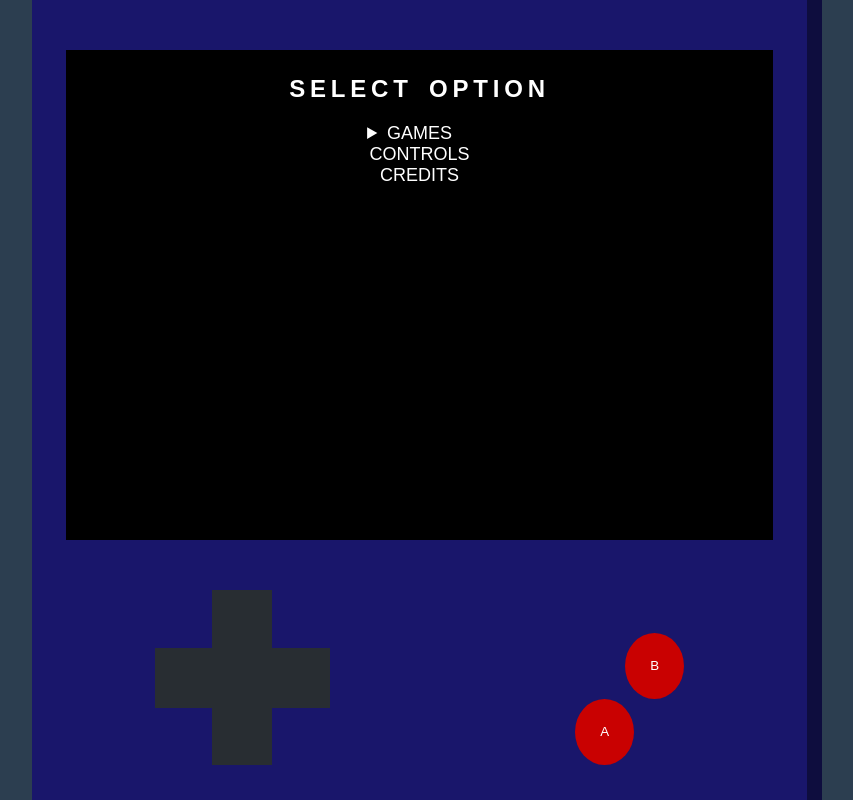
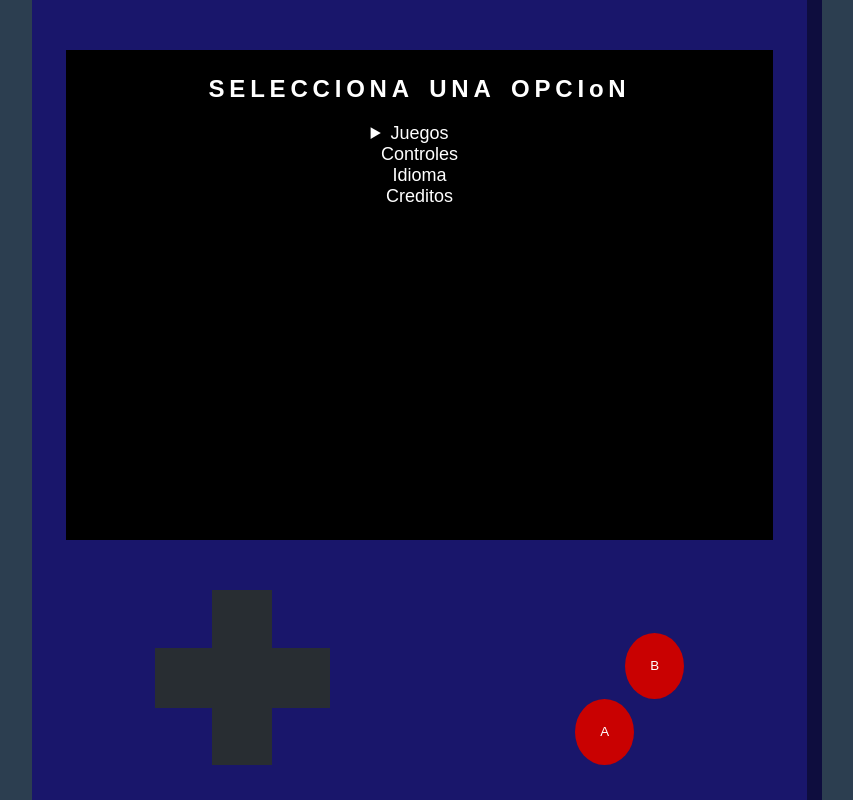
Before and after one commit to DavidHern0/PixelReact, a React (Vite) app: page / in a window 1280 px wide. Both pictures are taken after a click on the button 455 px from the left and 620 px from the top of the page. Shown: the whole page, without its empty margins (213-1066 px from the left). Built offline with nearby package versions, Linux system fonts and the light colour scheme; a web font is replaced by a local one.

Commit message:
Add language (WIP)

```diff
--- a/src/App.jsx
+++ b/src/App.jsx
@@ -3,8 +3,11 @@ import Menu from './components/menu/Menu';
 import Credits from './components/credits/Credits';
 import Controls from './components/controls/Controls'
 import StartScreen from './components/startScreen/StartScreen';
+import Language from './components/language/Language';
 
 function App() {
+  // const [selectedLanguage, setSelectedLanguage] = useState("ESP");
+  let selectedLanguage = "ESP";
   const [selectedGame, setSelectedGame] = useState();
   const [componentHistory, setComponentHistory] = useState([]); //go back component
   const [currentComponent, setCurrentComponent] = useState(<StartScreen />); //set component
@@ -24,7 +27,6 @@ function App() {
   const handleButtonClick = (direction) => {
     simulateArrowsKeyEvent(`Arrow${direction}`);
   };
-  //
 
   //Handle 'A' button
   const handleAButtonClick = () => {
@@ -32,7 +34,10 @@ function App() {
       if (selectedGame) {
         setComponentHistory([...componentHistory, currentComponent]);
         if (selectedGame === 'CREDITS') {
-          setCurrentComponent(<Credits />);
+          setCurrentComponent(<Credits/>);
+        }
+        if (selectedGame === 'LANGUAGE') {
+          setCurrentComponent(<Language currentLanguage={selectedLanguage} />);
         }
         if (selectedGame === 'CONTROLS') {
           setCurrentComponent(<Controls />);
@@ -59,7 +64,7 @@ function App() {
         handleBButtonClick();
       } else if (event.type === 'keydown') {
         if (currentComponent.type === StartScreen) {
-          setCurrentComponent(<Menu selectedGame={selectedGame} setSelectedGame={setSelectedGame} />);
+          setCurrentComponent(<Menu selectedGame={selectedGame} setSelectedGame={setSelectedGame} selectedLanguage={selectedLanguage}/>);
         }
       }
     };
@@ -77,7 +82,7 @@ function App() {
     <>
       <div className='arcade-machine'>
         <div className='screen'>
-          {currentComponent.type === Menu ? <Menu selectedGame={selectedGame} setSelectedGame={setSelectedGame} /> : currentComponent}
+          {currentComponent.type === Menu ? <Menu selectedGame={selectedGame} setSelectedGame={setSelectedGame} selectedLanguage={selectedLanguage}/> : currentComponent}
         </div>
 
         <div className='arcade-buttons'>
--- /dev/null
+++ b/src/components/language/Language.css
@@ -0,0 +1,8 @@
+.languages-list {
+    display: flex;
+    list-style-type: none;
+    padding: 0;
+    flex-direction: column;
+    align-items: center;
+    font-size: 18px;
+}
--- /dev/null
+++ b/src/components/language/Language.jsx
@@ -0,0 +1,74 @@
+import './Language.css';
+import React, { useState, useEffect } from 'react';
+import ClickSound from '../../assets/ClickSound.mp3';
+import { languages, translate } from '../../utilities/variables';
+
+const Language = (currentLanguage) => {
+
+  let languageResult = currentLanguage.currentLanguage;
+  const [selectedLanguage, setSelectedLanguage] = useState(languageResult);
+  const clickSound = new Audio(ClickSound);
+  clickSound.volume = 0.1;
+
+  // Set first option in menu as selected
+  useEffect(() => {
+    setSelectedLanguage(languages[0]);
+  }, [setSelectedLanguage]);
+
+  const handleLanguageClick = (language) => {
+    setSelectedLanguage(language);
+  };
+
+  // // Interact with menu
+  const handleKeyPress = (e) => {
+    if (e.key === 'ArrowUp') {
+      clickSound.play();
+      const currentIndex = languages.indexOf(selectedLanguage);
+      const newIndex = currentIndex > 0 ? currentIndex - 1 : languages.length - 1;
+      setSelectedLanguage(languages[newIndex]);
+    } else if (e.key === 'ArrowDown') {
+      clickSound.play();
+      const currentIndex = languages.indexOf(selectedLanguage);
+      const newIndex = currentIndex < languages.length - 1 ? currentIndex + 1 : 0;
+      setSelectedLanguage(languages[newIndex]);
+    }
+  };
+
+  useEffect(() => {
+    document.addEventListener('keydown', handleKeyPress);
+    return () => {
+      document.removeEventListener('keydown', handleKeyPress);
+    };
+  }, [selectedLanguage]);
+
+  useEffect(() => {
+    const handleLanguageEvent = (event) => {
+      if (event.code === 'KeyZ' || event.key === ' ' || event.key === 'Enter') {
+        languageResult = selectedLanguage;
+        console.log(languageResult)
+      }
+    };
+    document.addEventListener('click', handleLanguageEvent);
+    document.addEventListener('keydown', handleLanguageEvent);
+
+    return () => {
+      document.removeEventListener('click', handleLanguageEvent);
+      document.removeEventListener('keydown', handleLanguageEvent);
+    };
+  }, [selectedLanguage]);
+
+  return (
+    <>
+      <h2>{translate[languageResult]["SELECT OPTION"]}</h2>
+      <ul className="languages-list">
+        {languages.map((language) => (
+          <li key={language} onClick={() => handleLanguageClick(language)} className={selectedLanguage === language ? 'selected' : ''}>
+            {translate[languageResult][language]}
+          </li>
+        ))}
+      </ul>
+    </>
+  );
+};
+
+export default Language;
--- a/src/components/menu/Menu.jsx
+++ b/src/components/menu/Menu.jsx
@@ -1,9 +1,10 @@
-import React, { useEffect } from 'react';
+import React, { useEffect, useState } from 'react';
 import ClickSound from '../../assets/ClickSound.mp3';
-import { gamesList } from '../../utilities/variables';
+import { gamesList, translate } from '../../utilities/variables';
 import './Menu.css';
 
-const Menu = ({ selectedGame, setSelectedGame }) => {
+const Menu = ({ selectedGame, setSelectedGame, selectedLanguage }) => {
+
   const clickSound = new Audio(ClickSound);
   clickSound.volume = 0.1;
 
@@ -40,11 +41,11 @@ const Menu = ({ selectedGame, setSelectedGame }) => {
 
   return (
     <>
-      <h2>SELECT OPTION</h2>
+      <h2>{translate[selectedLanguage]["SELECT OPTION"]}</h2>
       <ul className="games-list">
         {gamesList.map((game) => (
           <li key={game} onClick={() => handleGameClick(game)} className={selectedGame === game ? 'selected' : ''}>
-            {game}
+            {translate[selectedLanguage][game]}
           </li>
         ))}
       </ul>
--- a/src/utilities/variables.js
+++ b/src/utilities/variables.js
@@ -1,3 +1,25 @@
-const gamesList = ["GAMES", "CONTROLS", "CREDITS"];
+const gamesList = ["GAMES", "CONTROLS", "LANGUAGE", "CREDITS"];
+const languages = ["ESP", "ENG"];
 
-export { gamesList };
+const translate = {
+    ESP: {
+        "SELECT OPTION": "SELECCIONA UNA OPCIoN",
+        ESP: "Español",
+        ENG: "Ingles",
+        GAMES: "Juegos",
+        CONTROLS: "Controles",
+        LANGUAGE: "Idioma",
+        CREDITS: "Creditos"
+    },
+    ENG: {
+        "SELECT OPTION": "SELECT OPTION",
+        ESP: "SPANISH",
+        ENG: "ENGLISH",
+        GAMES: "Games",
+        CONTROLS: "Controls",
+        LANGUAGE: "Language",
+        CREDITS: "Credits"
+    }
+};
+
+export { gamesList, languages, translate };
```
